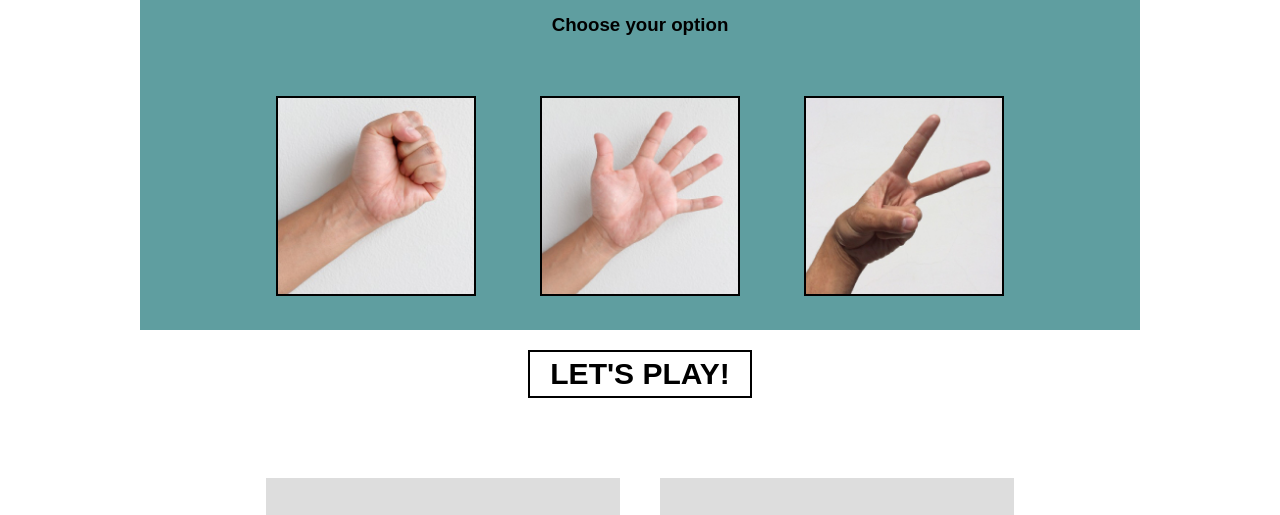
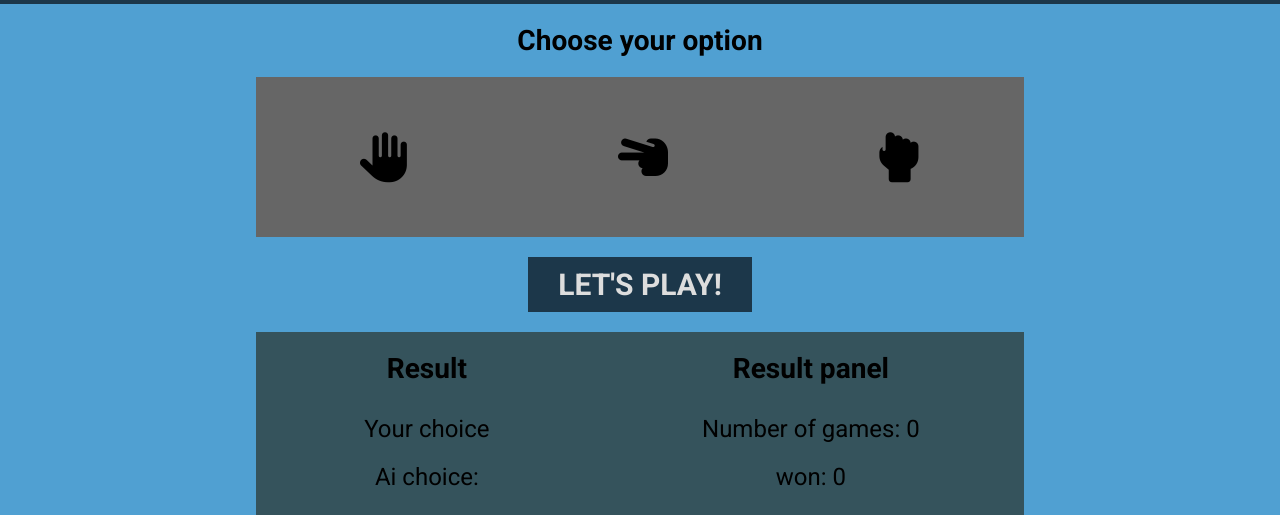
Before and after one commit to marcinsiewodnik/rock-paper-scissors-game, a plain HTML site: page index.html in a window 1280 px wide. Shown: the part 93-608 px from the top of the page. Drawn offline with Linux system fonts and the light colour scheme.

Commit message:
Improve front-end

```diff
--- a/css/style.css
+++ b/css/style.css
@@ -6,90 +6,120 @@
 
 html {
 
-    font-family: arial, sans-serif;
+    font-family: 'Roboto', sans-serif;
+}
+
+body {
+
+    background-color: #50A0D2;
+    text-align: center;
 }
 
 h1 {
 
-    margin: 20px 0;
-    text-align: center;
+    padding: 20px;
+
+    background-color: #1C374A;
+    color: #ddd;
 }
 
-h3 {
-    margin: 30px 0;
+.select h3 {
+
+    padding: 20px;
 }
 
-.select {
+.select .option {
 
-    max-width: 1000px;
-    margin: 20px auto;
+    padding: 20px;
 
-    overflow: hidden;
-    text-align: center;
+    font-size: 50px;
 
-    background-color: cadetblue;
+    background-color: #666;
 }
 
-.select img {
+.select .option.active {
 
-    display: inline-block;
-
-    width: 200px;
-    margin: 30px;
-    border: 2px solid black;
+    background-color: #0A6EAA;
 }
 
-button {
+button.play {
 
-    display: block;
-    padding: 5px 20px;
-    border: 2px solid black;
-    margin: 10px auto;
+    padding: 10px 30px;
+    margin: 20px;
+    border: none;
 
-    transition: .3s;
-    cursor: pointer;
-
+    text-transform: uppercase;
+    font-family: 'Roboto', sans-serif;
     font-weight: bold;
     font-size: 30px;
-    text-transform: uppercase;
 
-    background-color: #fff;
+    color: #ddd;
+    background-color: #1C374A;
 }
 
-button:hover {
+button.play:focus {
 
-    background-color: rgb(20, 20, 20);
-    color: white
-}
-
-span {
-
-    font-weight: bold;
+    outline: none;
 }
 
 .wrapper {
+    background-color: #35535C;
 
-    padding: 50px;
-
-    display: flex;
-    justify-content: center;
+    padding-bottom: 30px;
 
 }
 
-.panel-left,
-.panel-right {
-
-    flex-basis: 30%;
+.panel h3 {
 
     padding: 20px;
-    margin: 20px;
-
-    text-align: center;
-
-    background-color: #ddd;
 }
 
-.active {
+.panel p {
 
-    box-shadow: 0 0 0 4px red;
+    padding: 10px;
 }
+
+.panel h2 {
+
+    padding: 20px;
+}
+
+@media(min-width: 1024px){
+
+    html {
+
+        font-size: 24px;
+    }
+
+    .options {
+
+        width: 60%;
+        min-height: 20vh;
+
+        margin: 0 auto;
+
+        display: flex;
+    }
+
+    .options .option {
+
+        flex-grow: 1;
+
+        display: flex;
+        justify-content: center;
+        align-items: center;
+    }
+
+    .wrapper {
+
+        width: 60%;
+        margin: 0 auto;
+
+        display: flex;
+    }
+
+    .wrapper .panel {
+
+        flex-grow: 1;
+    }
+}
--- a/index.html
+++ b/index.html
@@ -5,7 +5,8 @@
     <meta charset="UTF-8">
     <meta name="viewport" content="width=device-width, initial-scale=1.0">
     <meta http-equiv="X-UA-Compatible" content="ie=edge">
-    <link href="https://fonts.googleapis.com/css?family=Roboto&amp;subset=latin-ext" rel="stylesheet">
+    <link href="https://fonts.googleapis.com/css2?family=Roboto:wght@400;700&display=swap" rel="stylesheet">
+    <script src="https://kit.fontawesome.com/b7d17f46d6.js"></script>
 
     <title>Rock paper scissors</title>
 
@@ -20,26 +21,30 @@
 
         <h3>Choose your option</h3>
 
-        <!-- data-option -> na potrzeby js -->
+        <div class="options">
 
-        <img data-option="paper" src="img/rock.jpg">
-        <img data-option="rock" src="img/paper.jpg">
-        <img data-option="scissors" src="img/scissors.jpg">
+            <div class="option" data-option="paper"><i class="fas fa-hand-paper" data-option="paper"></i></div>
+            <div class="option" data-option="scissors"><i class="fas fa-hand-scissors" data-option="scissors"></i></div>
+            <div class="option" data-option="rock"><i class="fas fa-hand-rock" data-option="rock"></i></div>
+
+        </div>
 
     </div>
 
     <button class="play">Let's play!</button>
 
+    <div class="info"></div>
+
     <section class="wrapper">
 
-        <div class="panel-left">
+        <div class="panel left">
             <h3>Result</h3>
             <p>Your choice <span data-summary="your-choice"></span></p>
             <p>Ai choice: <span data-summary="ai-choice"></span></p>
             <h2>Result: <span data-summary="result"></span></h2>
         </div>
 
-        <div class="panel-right">
+        <div class="panel right">
             <h3>Result panel</h3>
             <p class="numbers">Number of games: <span data-summary="total-number">0</span></p>
             <p class="wins">won: <span data-summary="won-number">0</span></p>
@@ -48,6 +53,8 @@
         </div>
 
     </section>
+
+
 
     <script src="js/Draw.js"></script>
     <script src="js/Result.js"></script>
--- a/js/Draw.js
+++ b/js/Draw.js
@@ -2,7 +2,9 @@ class Draw {
 
     constructor() {
 
-        this.options = ["paper", "rock", "scissors"]
+        this.options = ["paper", "rock", "scissors"];
+
+        // Achieving encapsulation
 
         let _result = this.draw();
 
--- a/js/Game.js
+++ b/js/Game.js
@@ -2,7 +2,7 @@ class Game {
 
     constructor() {
 
-        // Dane dotyczące aktualnej gry
+        // Data about the game
 
         this.state = {
 
@@ -40,7 +40,9 @@ class Game {
 
         // Options
 
-        this.options = document.querySelectorAll('[data-option]');
+        this.options = document.querySelectorAll('div[data-option]');
+
+        console.log(this.options);
 
         this.options.forEach(option => option.addEventListener('click', this.handleSelect.bind(this)))
     }
@@ -67,9 +69,11 @@ class Game {
             option.classList.remove("active");
         })
 
-        const clicked = e.target;
+        const option = e.target.dataset.option;
 
-        this.state.user = clicked.dataset.option;
+        this.state.user = option;
+
+        const clicked = document.querySelector(`div[data-option=${option}]`);
 
         clicked.classList.add("active");
     }
```
